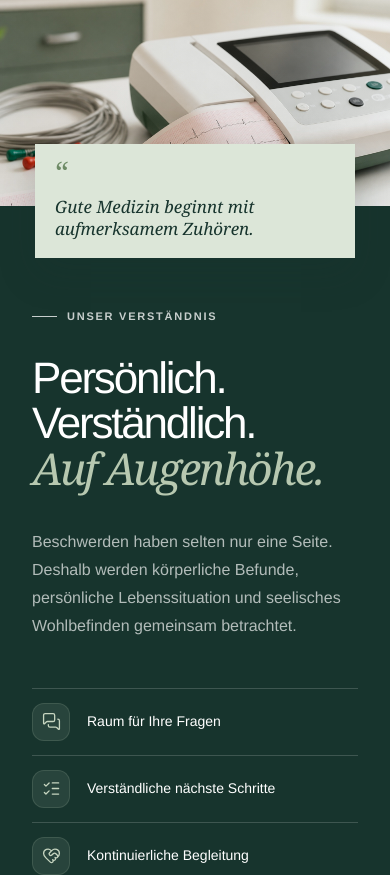
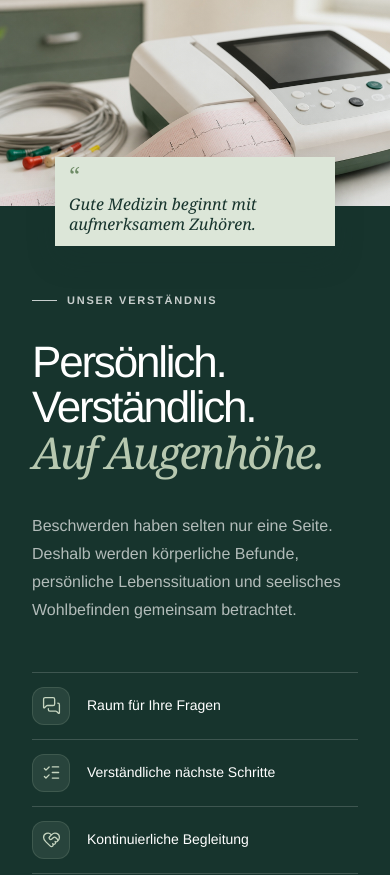
Before and after one commit to melodycards/praxis-elena-weiner, a Next.js app: page / in a window 390 px wide. Shown: the part 4048-4923 px from the top of the page. Built offline with nearby package versions, Linux system fonts and the light colour scheme.

Commit message:
tighten mobile quote card

```diff
--- a/app/globals.css
+++ b/app/globals.css
@@ -271,18 +271,18 @@ footer { background: var(--ink); color: white; padding: 75px 0 30px; }
   .service-card { min-height: 300px; }
   .approach-visual { min-height: 440px; overflow: visible; }
   .approach-quote {
-    width: min(320px, calc(100% - 64px));
+    width: min(280px, calc(100% - 80px));
     left: 50%;
     right: auto;
-    bottom: -52px;
+    bottom: -40px;
     transform: translateX(-50%);
-    padding: 17px 20px 18px;
-    box-shadow: 0 16px 36px rgba(23,52,45,.2);
+    padding: 10px 14px 12px;
+    box-shadow: 0 14px 30px rgba(23,52,45,.18);
     z-index: 2;
   }
-  .quote-mark { font-size: 30px; line-height: .7; }
-  .approach-quote p { font-size: 17px; line-height: 1.28; margin-top: 6px; }
-  .approach-copy { padding: 102px 32px 80px; }
+  .quote-mark { font-size: 24px; line-height: .65; }
+  .approach-quote p { font-size: 16px; line-height: 1.25; margin-top: 2px; }
+  .approach-copy { padding: 86px 32px 80px; }
   .approach-copy h2 { font-size: 44px; }
   .hours-card { padding: 26px 20px; }
   .hours-row { grid-template-columns: 1fr 1fr; }
```
